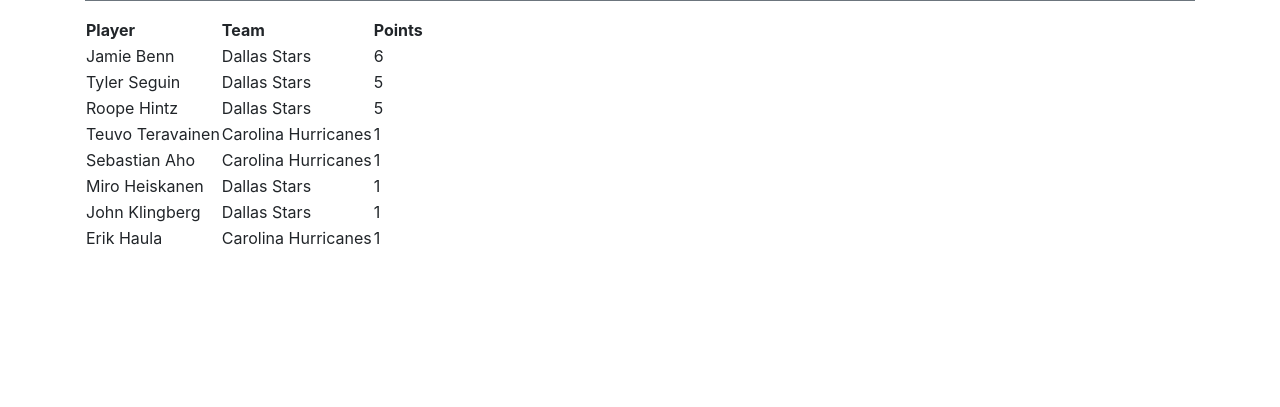
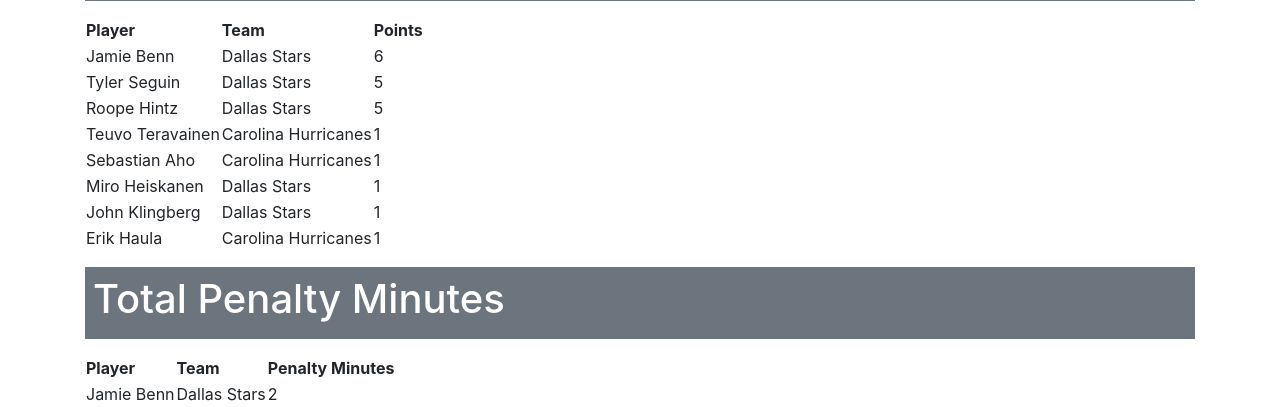
Before and after one commit to samilait/jaakiekkotilasto, a Flask app: page /players/statistics in a window 1280 px wide. Shown: the part 671-1078 px from the top of the page. Before the commit the page ends 916 px from the top, so only its background shows below. Run offline with Flask 2, Linux system fonts and the light colour scheme; data comes from the database, SQL or seed files in the repository; some libraries are stand-ins or nearby versions.

Commit message:
Rangaistukset lisätty pelaajatilastoon

```diff
--- a/application/players/models.py
+++ b/application/players/models.py
@@ -137,17 +137,17 @@ class Player(Base):
     @staticmethod
     def player_penalties():
 
-        stmt = text("SELECT player.name, team.name, COUNT(*) AS minutes "
-                    " FROM player, team, goal "
+        stmt = text("SELECT player.name, team.name, SUM(CAST(penalty.length AS INT)) AS minutes "
+                    " FROM player, team, penalty "
                     " WHERE player.team_id = team.id "
-                    " AND player.id = goal.scorer_id "
-                    " GROUP BY player.name ORDER BY goals DESC")
+                    " AND player.id = penalty.receiver_id "
+                    " GROUP BY player.name ORDER BY minutes DESC")
 
         res = db.engine.execute(stmt)
 
         response = []
 
         for row in res:
-            response.append({"player_name": row[0], "team_name": row[1], "num_of_goals": row[2]})
+            response.append({"player_name": row[0], "team_name": row[1], "minutes": row[2]})
 
         return response
--- a/application/players/views.py
+++ b/application/players/views.py
@@ -58,4 +58,5 @@ def players_statistics():
     return render_template("players/statistics.html",
             goals=Player.player_goals(),
             totalpoints=Player.player_total_points(),
-            totalassists=Player.player_assists())
+            totalassists=Player.player_assists(),
+            totalminutes=Player.player_penalties())
--- a/application/templates/players/statistics.html
+++ b/application/templates/players/statistics.html
@@ -58,4 +58,23 @@
     {% endfor %}
   </table>
 
+  <p></p>
+  <div class="p-2 mb-1 bg-secondary text-white"><h1>Total Penalty Minutes</h1></div>
+  <p></p>
+
+  <table>
+    <tr>
+      <th>Player</th>
+      <th>Team</th>
+      <th>Penalty Minutes</th>
+    </tr>
+    {% for minute in totalminutes %}
+    <tr>
+      <td>{{ minute.player_name }}</td>
+      <td>{{ minute.team_name }}</td>
+      <td>{{ minute.minutes }}</td>
+    </tr>
+    {% endfor %}
+  </table>
+
 {% endblock %}
```
